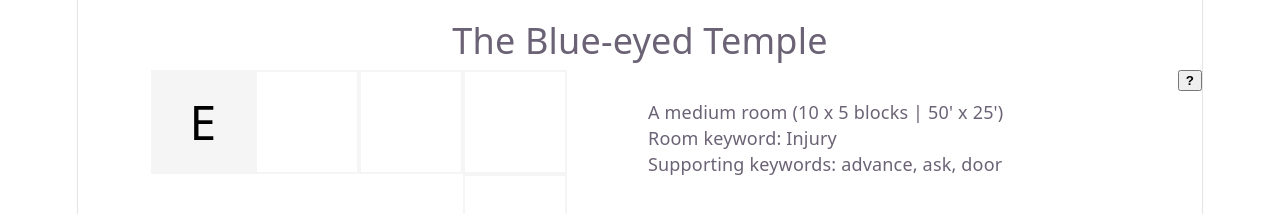
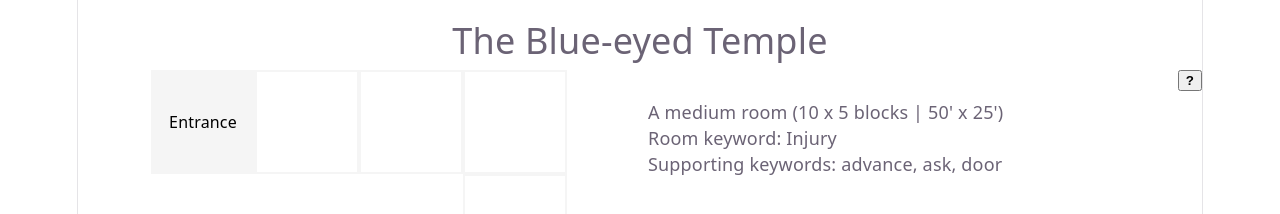
Before and after one commit to kateapault/five-room-dungeon-generator, a React (Vite) app: page / in a window 1280 px wide. Both pictures are taken after a click on the button "Generate". Shown: the part 260-474 px from the top of the page. Built offline with nearby package versions, Linux system fonts and the light colour scheme.

Commit message:
fix spacer selection error

```diff
--- a/src/components/components.css
+++ b/src/components/components.css
@@ -73,7 +73,7 @@
     width: 100px;
     justify-content: center;
     align-content: center;
-    font-size: 48px;
+    font-size: 16px;
     color: whitesmoke;
 }
 
--- a/src/components/mapSquare.tsx
+++ b/src/components/mapSquare.tsx
@@ -13,9 +13,16 @@ export default function MapSquare( {room, entrance, selected, onSelection} ) {
     room == 'spacer' ? classNames += ' spacer' : classNames += ' room'
     if (selected) classNames += ' selected'
 
+    function selectRoom() {
+        if (room == 'spacer') {
+            return
+        }
+        onSelection(room)
+    }
+
     return(
-        <div className={classNames} onClick={onSelection}>
-            {entrance ? 'E' : ''}
+        <div className={classNames} onClick={selectRoom}>
+            {entrance ? 'Entrance' : ''}
         </div>
     )
 }
--- a/src/constants/dungeonAspects.js
+++ b/src/constants/dungeonAspects.js
@@ -63,7 +63,7 @@ export const dungeonPurpose = [
     "Mine",
     "Vault",
     "Tower",
-    "Death trap",
+    "Death Trap",
 ]
 
 export const roomSizes = [
```
